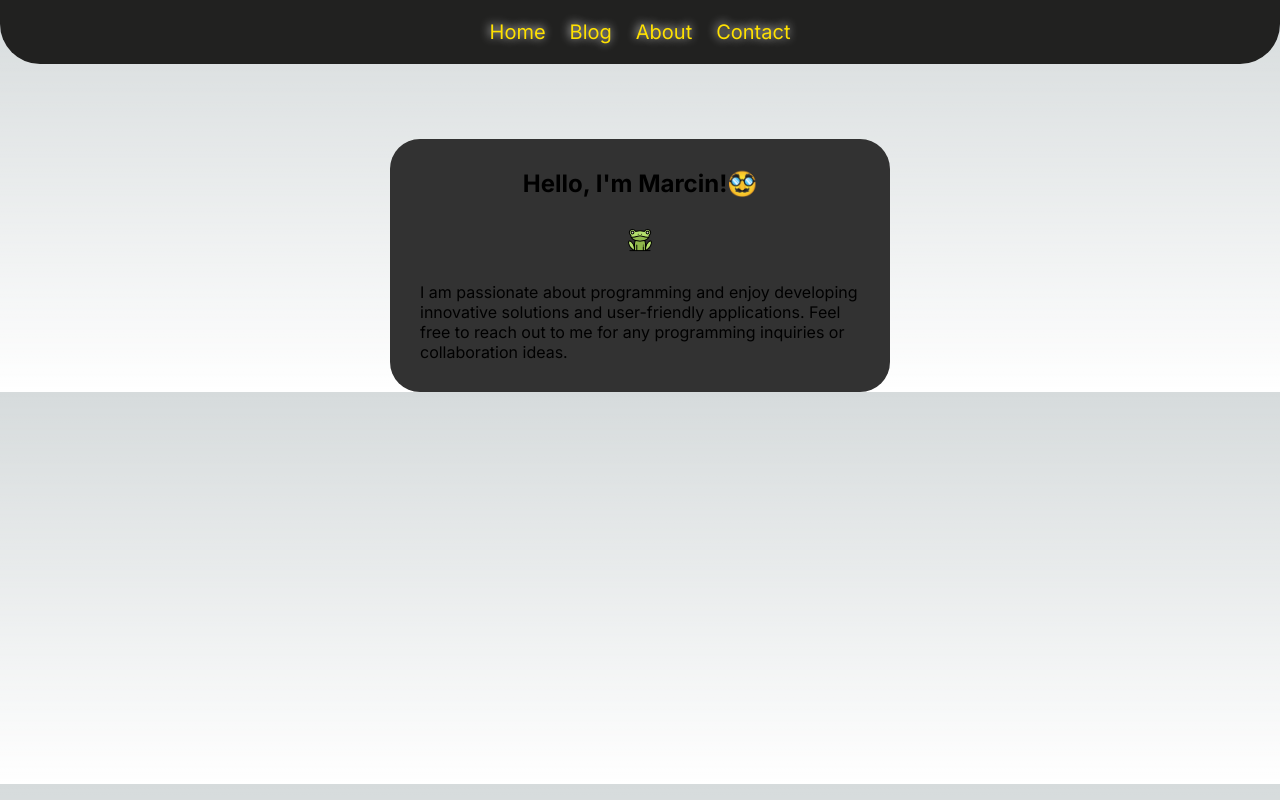
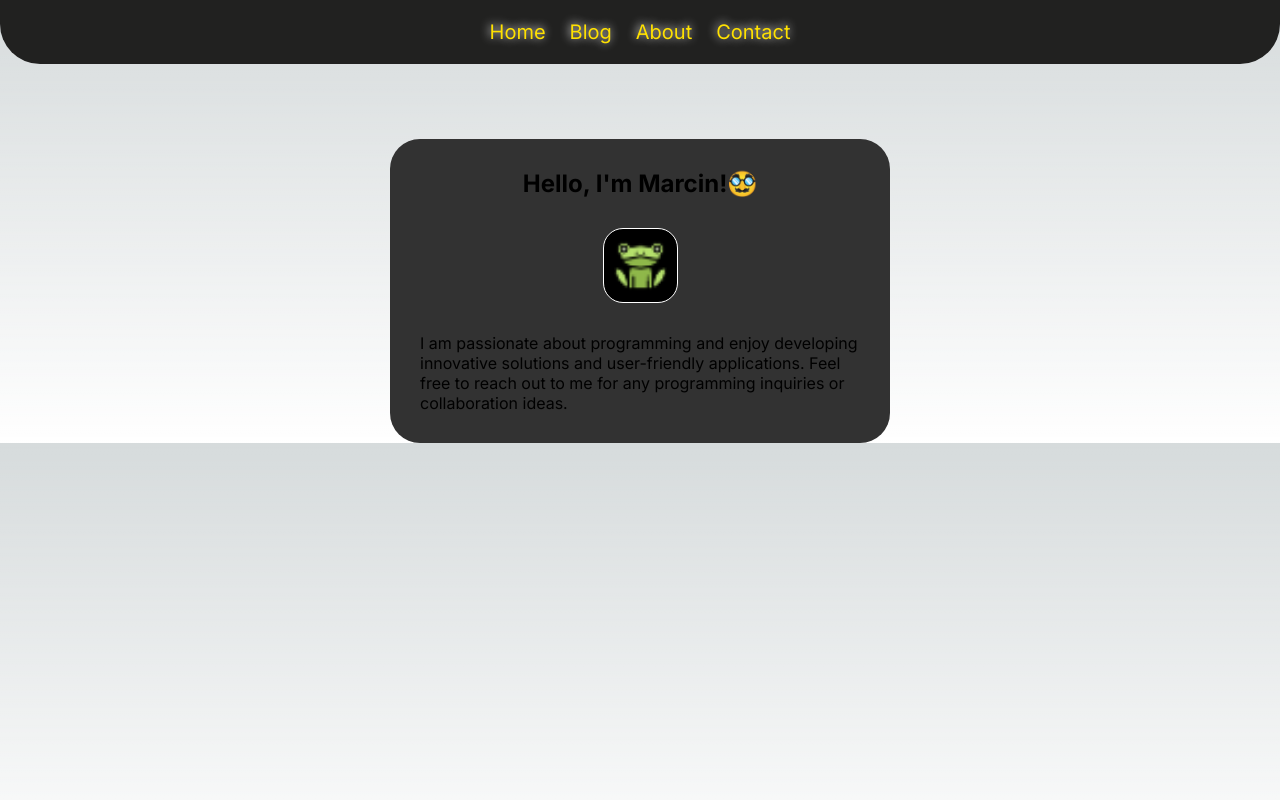
Before and after one commit to markopersonally/next-blog, a Next.js app: page /about in a window 1280 px wide. Built offline with nearby package versions, Linux system fonts and the light colour scheme.

Commit message:
styling img - about

```diff
--- a/app/about/page.module.css
+++ b/app/about/page.module.css
@@ -11,3 +11,12 @@
   background-color: #323232;
   border-radius: 30px;
 }
+
+.picuture-logo {
+  width: 75px;
+  height: 75px;
+  padding: 10px;
+  background-color: #000;
+  border: 1px solid #fff;
+  border-radius: 20px;
+}
--- a/app/about/page.tsx
+++ b/app/about/page.tsx
@@ -9,7 +9,7 @@ export default function About() {
       <NavBar />
       <div className={styles["content-about"]}>
         <h2>Hello, I'm Marcin!🥸</h2>
-        <Image src={logo} alt="logo" />
+        <Image className={styles["picuture-logo"]} src={logo} alt="logo" />
         <p>
           I am passionate about programming and enjoy developing innovative
           solutions and user-friendly applications. Feel free to reach out to me
```
